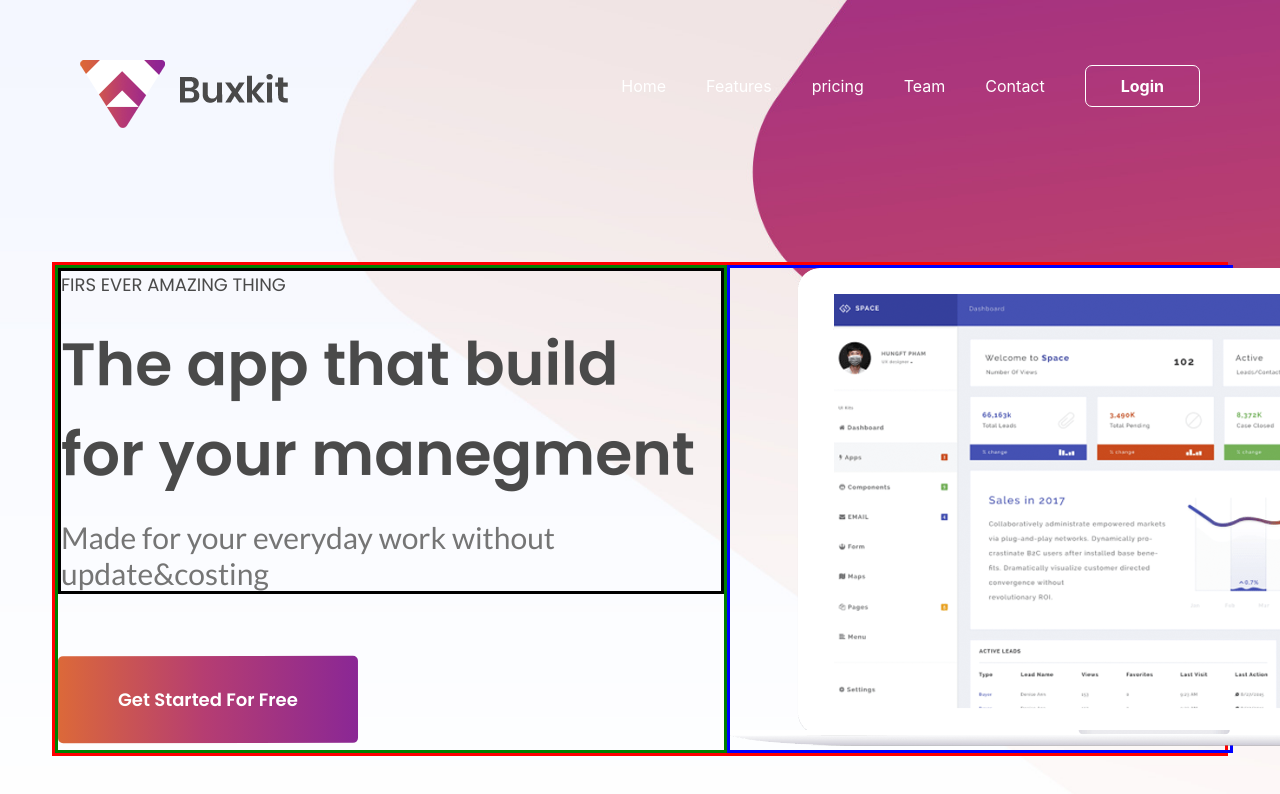
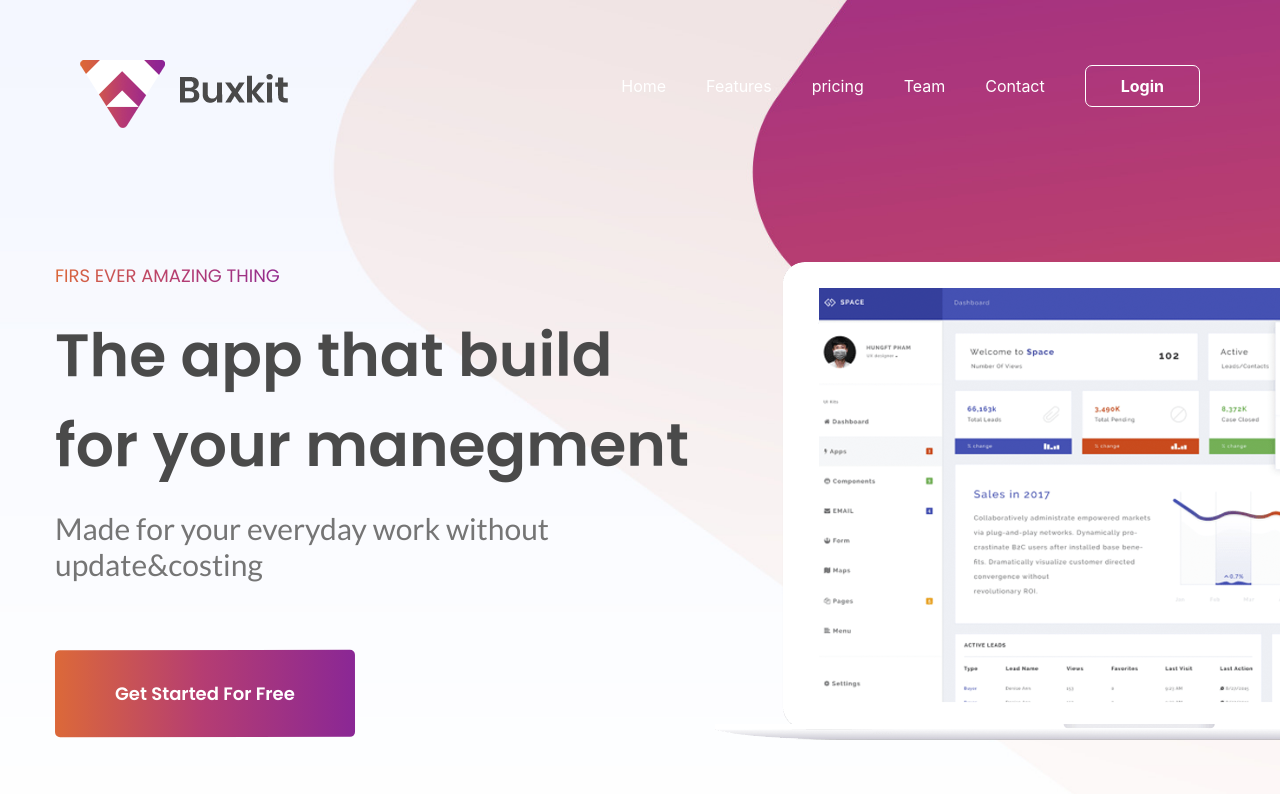
Before and after one commit to KeyToTech/StandupBotLanding, a React (Create React App) app: page / in a window 1280 px wide. Shown: the top 794 px of the page. Built offline with nearby package versions, Linux system fonts and the light colour scheme.

Commit message:
Made a gradient for caption-tf.

```diff
--- a/src/header/Header.js
+++ b/src/header/Header.js
@@ -30,9 +30,9 @@ class Header extends Component {
                 <div className="banner">
                     <div className="caption-container">
                         <div className="caption">
-                            <div className="firs-text">Firs ever amazing thing</div>
-                            <h1>The app that build for your manegment</h1>
-                            <div className="made-text">Made for your everyday work without update&costing</div>
+                            <div className="caption-tf">Firs ever amazing thing</div>
+                            <h1 className="caption-tt">The app that build for your manegment</h1>
+                            <div className="caption-tm">Made for your everyday work without update&costing</div>
                         </div>
                         <a className="button-caption">Get Started For Free</a>
                     </div>
--- a/src/header/header.css
+++ b/src/header/header.css
@@ -65,16 +65,13 @@
     margin-top: 130px;
     display: flex;
     flex-direction: row;
-    border: red solid;
 }
 
 .caption-container {
-    border: green solid;
     position: relative;
 }
 
 .caption {
-    border: black solid;
     height: 320px;
     width: 660px;
     display: flex;
@@ -82,17 +79,20 @@
     justify-content: space-between;
 }
 
-.firs-text {
-    margin: 0;
+.caption-tf {
+    width: 250px;
     font-size: 18px;
     font-family: 'Poppins', sans-serif;
     color: rgb(74, 74, 74);
     text-transform: uppercase;
+    background: linear-gradient(to right, #db683a, #b53d72, #8a2795);
+    -webkit-text-fill-color: transparent;
+    -webkit-background-clip: text;
+    margin: 0;
 }
 
-.caption h1 {
+.caption-tt {
     width: 650px;
-    margin: 0;
     font-size: 60px;
     font-family: "Poppins";
     color: rgb(74, 74, 74);
@@ -100,37 +100,34 @@
     -moz-transform: matrix( 0.99999954709474,-0.00101170316276,0.00101162946024,1.00007213578337,0,0);
     -webkit-transform: matrix( 0.99999954709474,-0.00101170316276,0.00101162946024,1.00007213578337,0,0);
     -ms-transform: matrix( 0.99999954709474,-0.00101170316276,0.00101162946024,1.00007213578337,0,0);
+    margin: 0;
 }
 
-.made-text {
-    margin: 0;
+.caption-tm {
     width: 500px;
     font-size: 30px;
     font-family: 'Lato', sans-serif;
     color: rgb(117, 117, 117);
+    margin: 0;
 }
 
 .caption-img-container {
-    border: blue solid;
     width: 500px;
 }
 
 .button-caption {
+    position: absolute;
+    bottom: 7px;
+    padding: 30px 60px;
     border-radius: 5px;
+    font-size: 18px;
+    font-family: "Poppins";
+    font-weight: bold;
+    color: rgb(255, 255, 255);
+    -moz-transform: matrix( 0.99999948830271,-0.00101170310328,0.00101162953557,1.00007221024935,0,0);
+    -webkit-transform: matrix( 0.99999948830271,-0.00101170310328,0.00101162953557,1.00007221024935,0,0);
+    -ms-transform: matrix( 0.99999948830271,-0.00101170310328,0.00101162953557,1.00007221024935,0,0);
     background-image: -moz-linear-gradient( 180deg, rgb(138,39,149) 0%, rgb(181,61,114) 51%, rgb(219,104,58) 99%);
     background-image: -webkit-linear-gradient( 180deg, rgb(138,39,149) 0%, rgb(181,61,114) 51%, rgb(219,104,58) 99%);
     background-image: -ms-linear-gradient( 180deg, rgb(138,39,149) 0%, rgb(181,61,114) 51%, rgb(219,104,58) 99%);
-
-        font-size: 18px;
-        font-family: "Poppins";
-        color: rgb(255, 255, 255);
-        font-weight: bold;
-
-        -moz-transform: matrix( 0.99999948830271,-0.00101170310328,0.00101162953557,1.00007221024935,0,0);
-        -webkit-transform: matrix( 0.99999948830271,-0.00101170310328,0.00101162953557,1.00007221024935,0,0);
-        -ms-transform: matrix( 0.99999948830271,-0.00101170310328,0.00101162953557,1.00007221024935,0,0);
-
-      padding: 30px 60px;
-      position: absolute;
-      bottom: 7px;
 }
```
